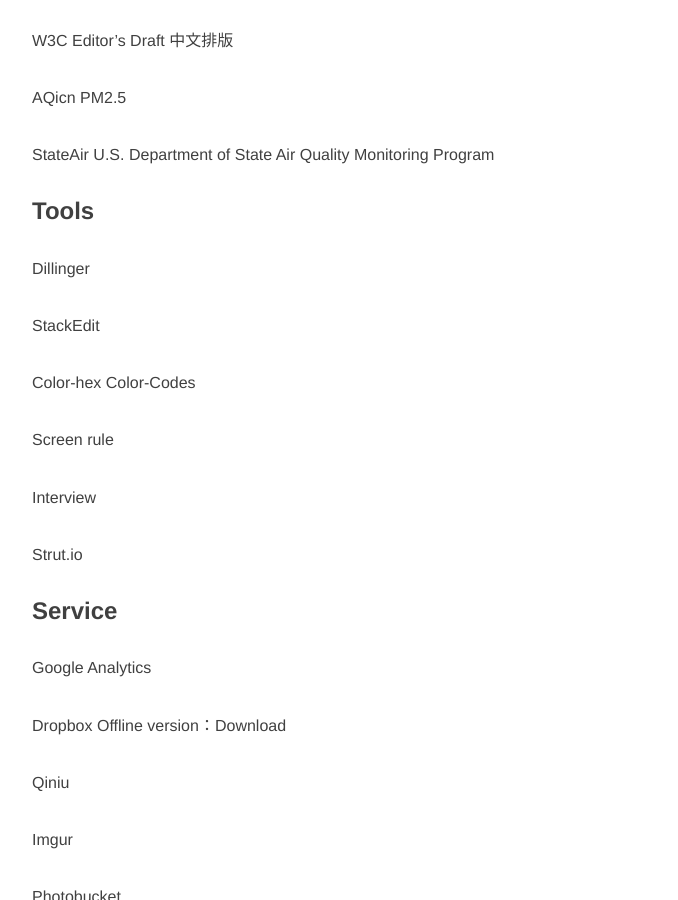
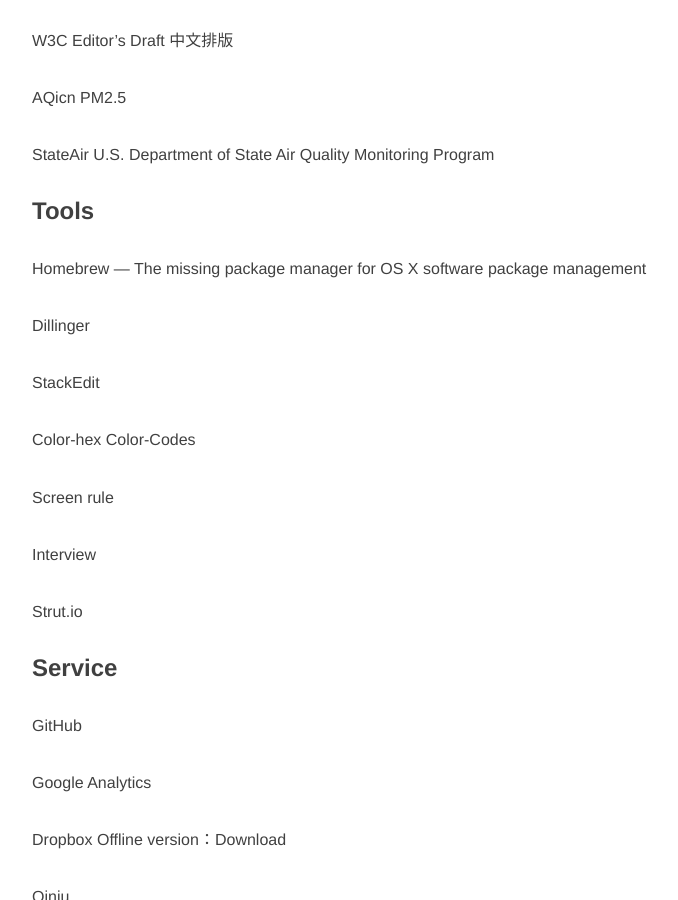
Before and after one commit to Azeril/Microdust, a Jekyll site: the page built from Tools.md, in a window 1280 px wide and 900 px high, scrolled down 497 px. Shown: the whole window, without its empty margins (233-911 px from the left). Built offline with Jekyll 4.4.1, drawn with Linux system fonts in a browser that asks for light colours; nearby versions of some CDN libraries.

Commit message:
add some new website to tool list

```diff
--- a/Tools.md
+++ b/Tools.md
@@ -16,6 +16,8 @@
 
 ### Tools
 
+[Homebrew — The missing package manager for OS X](http://brew.sh/) software package management
+
 [Dillinger](http://dillinger.io/)
 
 [StackEdit](https://stackedit.io/editor#)
@@ -29,6 +31,8 @@
 [Strut.io](http://strut.io/)
 
 ### Service
+
+[GitHub](https://github.com/)
 
 [Google Analytics](https://analytics.google.com/analytics/web/)
 
```
